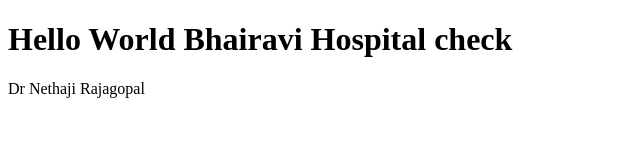
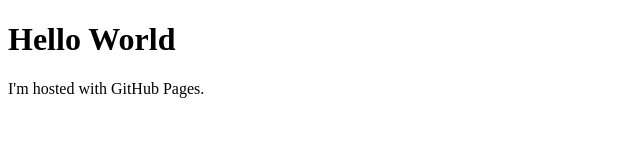
Before and after one commit to bhairavihospital/bhairavihospital, a plain HTML site: page index.html in a window 1280 px wide. Shown: the whole page, without its empty margins (0-640 px from the left). Drawn offline with Linux system fonts and the light colour scheme.

Commit message:
Update index.html

```diff
--- a/index.html
+++ b/index.html
@@ -1,7 +1,7 @@
 <!DOCTYPE html>
 <html>
 <body>
-<h1>Hello World Bhairavi Hospital check</h1>
-<p>Dr Nethaji Rajagopal</p>
+<h1>Hello World</h1>
+<p>I'm hosted with GitHub Pages.</p>
 </body>
 </html>
```
